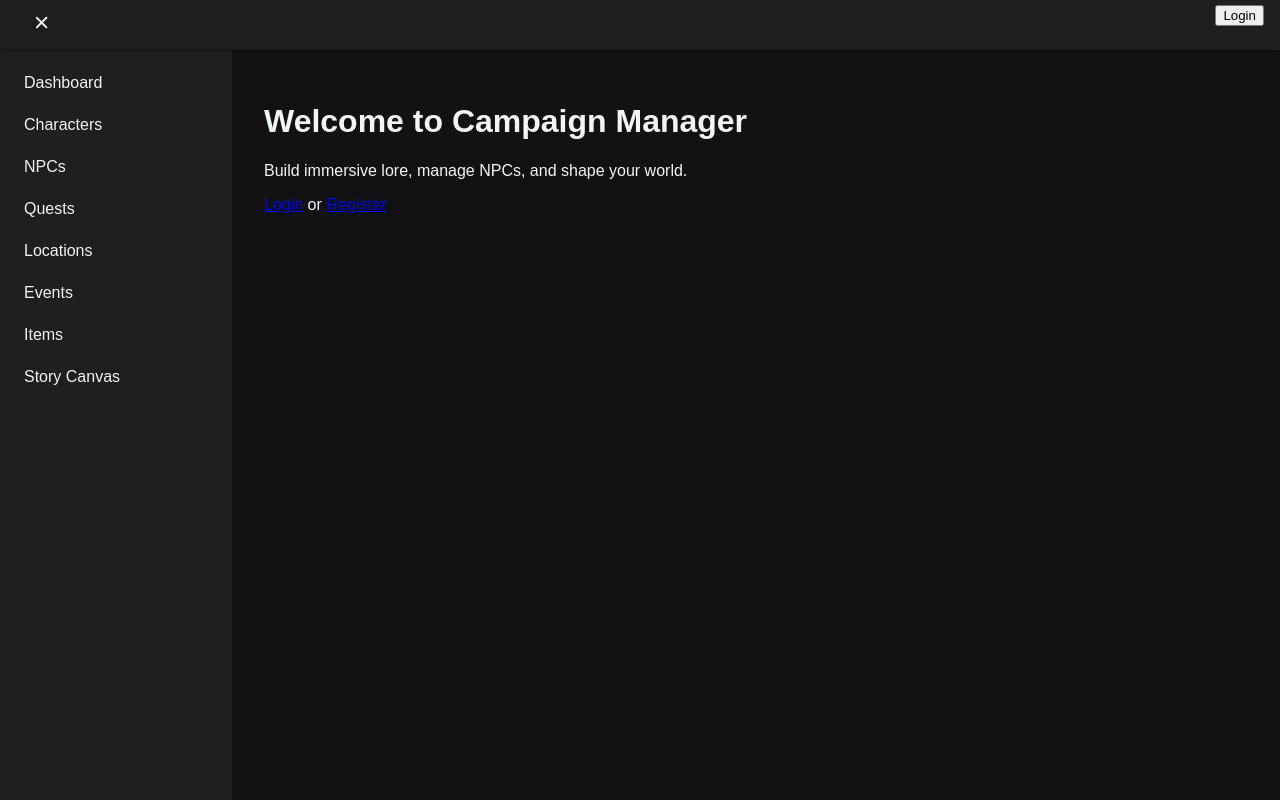
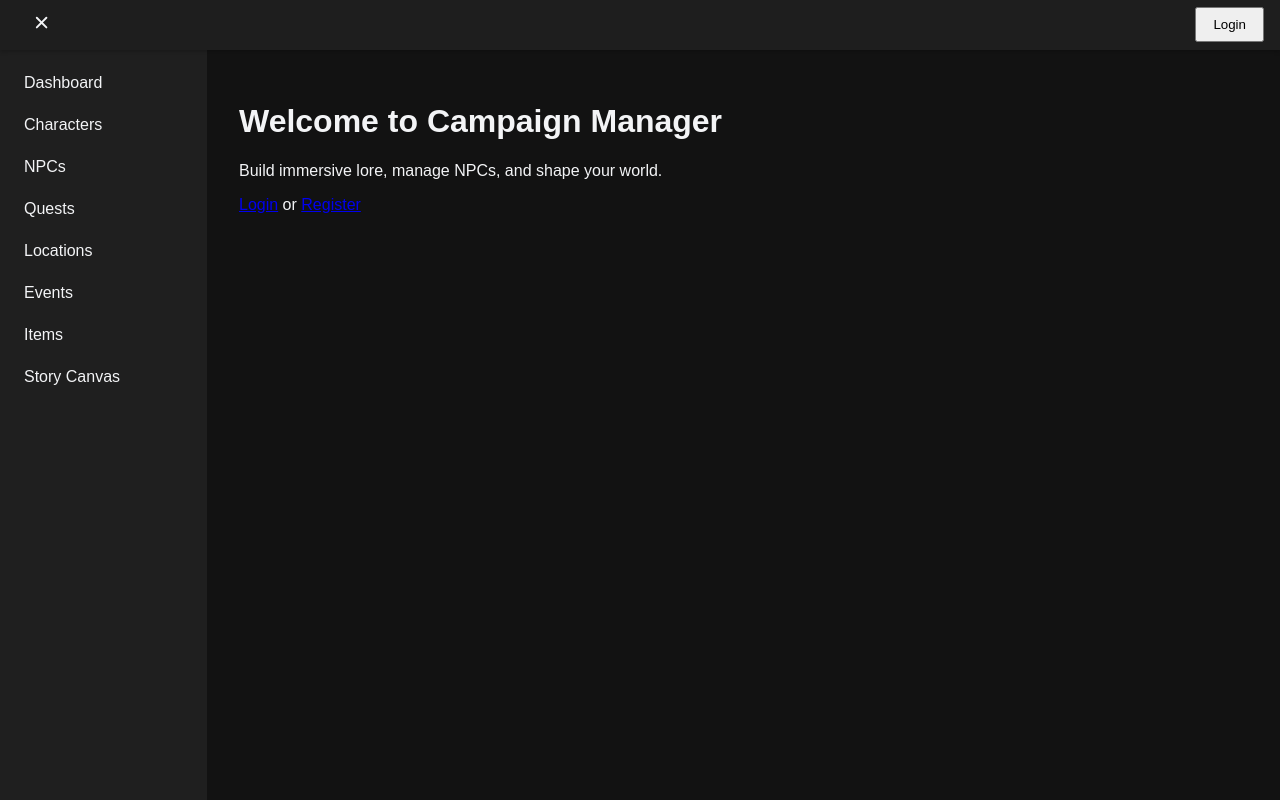
Before and after one commit to angelonis/campaign-manager, a React (Create React App) app: page / in a window 1280 px wide. Built offline with nearby package versions, Linux system fonts and the light colour scheme; no server answers.

Commit message:
Users/angelonis/top bar (#14)
* main test 3

* stuff

```diff
--- a/src/components/UserMenu.js
+++ b/src/components/UserMenu.js
@@ -46,7 +46,7 @@ const UserMenu = ({ user }) => {
             <div className="user-icon-container" onClick={() => handleProfileClick()}>
                 {user?.email
                     ? <div className="user-icon">{user.email.charAt(0).toUpperCase()}</div>
-                    : <button onClick={handleLoginClick}>Login</button>}
+                    : <button className="login-top-bar" onClick={handleLoginClick}>Login</button>}
             </div>
             {open && (
                 <div className="dropdown-menu">
--- a/src/styles/App.css
+++ b/src/styles/App.css
@@ -69,7 +69,7 @@
 }
 
 .sidebar {
-    width: 200px;
+    width: 175px;
     background-color: var(--color-sidebar);
     color: var(--color-text);
     padding: 1rem;
@@ -98,20 +98,6 @@
             color: black;
         }
 
-
-.nav-links {
-    display: flex;
-    flex-direction: column;
-}
-
-.main-content {
-    flex-grow: 1;
-    padding: 2rem;
-    background-color: var(--color-bg);
-    color: var(--color-text);
-    overflow-y: auto;
-}
-
 .sidebar-toggle {
     background-color: transparent;
     color: var(--color-text);
@@ -126,6 +112,20 @@
         background-color: var(--color-accent);
         color: black;
     }
+
+
+.nav-links {
+    display: flex;
+    flex-direction: column;
+}
+
+.main-content {
+    flex-grow: 1;
+    padding: 2rem;
+    background-color: var(--color-bg);
+    color: var(--color-text);
+    overflow-y: auto;
+}
 
 /* Dropdown Items */
 
--- a/src/styles/UserMenu.css
+++ b/src/styles/UserMenu.css
@@ -14,6 +14,14 @@
     line-height: 32px;
     font-weight: bold;
     cursor: pointer;
+}
+
+.login-top-bar {
+    display: flex;
+    align-items: center;
+    justify-content: flex-end;
+    padding: 0.5rem 1rem;
+    margin-top: 2px;
 }
 
 .dropdown-menu {
```
